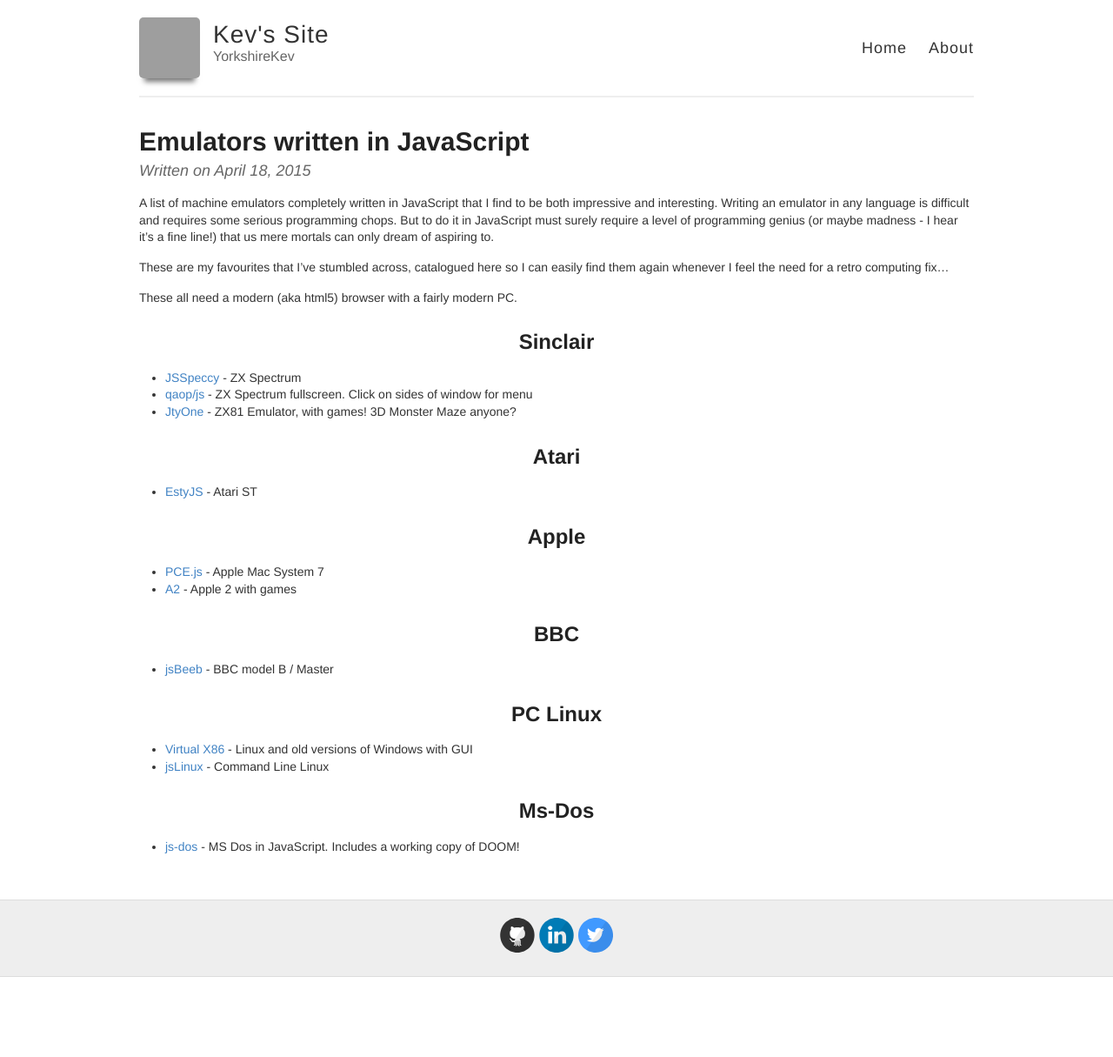
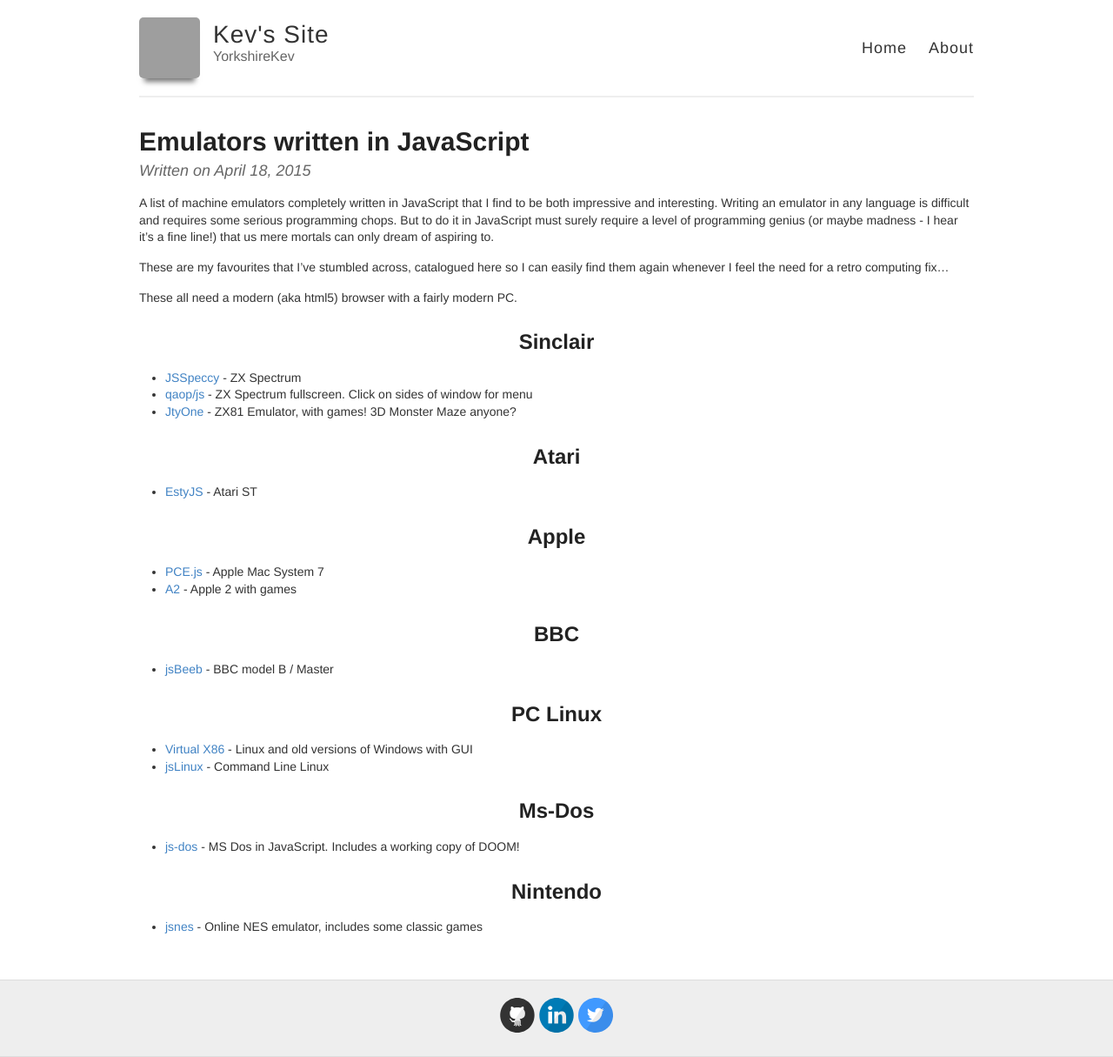
Before and after one commit to YorkshireKev/kevssite.com-jekyll-version, a Jekyll site: the page built from _posts/2015-04-18-emulators-written-in-javascript.md, in a window 1280 px wide. Shown: the whole page at 87% size. Built offline with Jekyll 4.4.1, drawn with Linux system fonts in a browser that asks for light colours; comment, search, counter and statistics services are not loaded; before the commit the page ends 1123 px from its top, so only the background shows below that; grey boxes are pictures that could not be loaded.

Commit message:
Add NES emulator

```diff
--- a/_posts/2015-04-18-emulators-written-in-javascript.md
+++ b/_posts/2015-04-18-emulators-written-in-javascript.md
@@ -33,3 +33,6 @@
 
 ## Ms-Dos ##
  - [js-dos](https://js-dos.com/) - MS Dos in JavaScript. Includes a working copy of DOOM!
+
+## Nintendo ##
+ - [jsnes](https://fir.sh/projects/jsnes/) - Online NES emulator, includes some classic games
```
